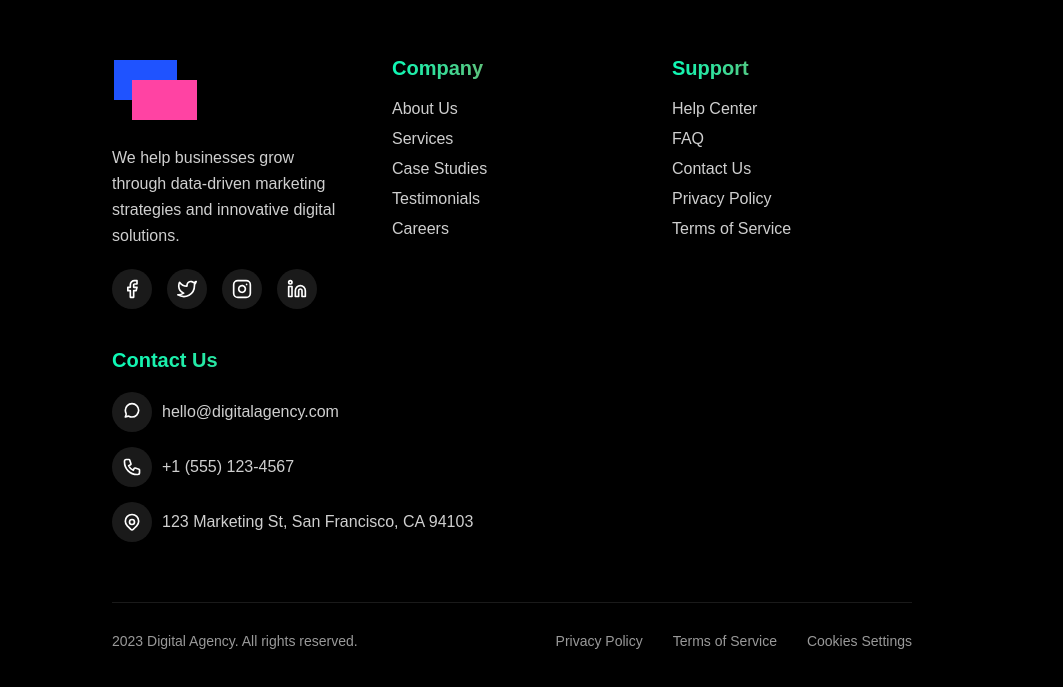
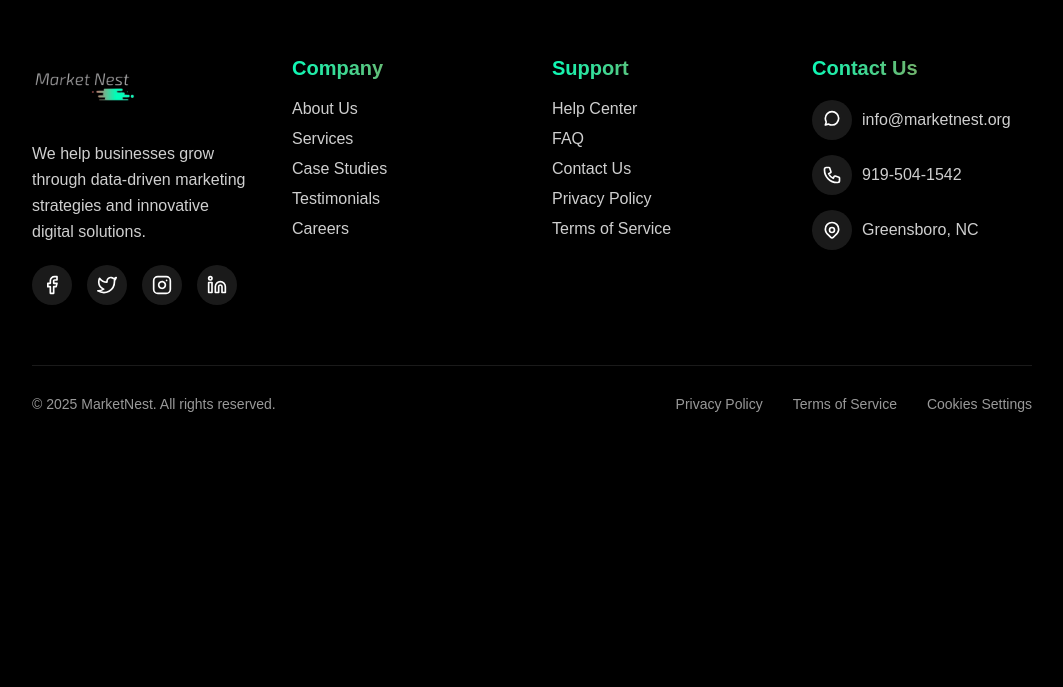
Before and after one commit to philly88r/marketnest, a React (Create React App) app: page / in a window 1280 px wide. Shown: the part 9424-10111 px from the top of the page, without its empty margins (148-1211 px from the left). After the commit the page ends 9876 px from the top, so only its background shows below. Built offline with nearby package versions, Linux system fonts and the light colour scheme.

Commit message:
Updated footer with correct contact info (info@marketnest.org, 919-504-1542, Greensboro NC) and improved layout

```diff
--- a/src/components/Footer.tsx
+++ b/src/components/Footer.tsx
@@ -2,22 +2,27 @@ import React from 'react';
 import styled from 'styled-components';
 
 const FooterContainer = styled.footer`
-  padding: 80px 200px 40px;
+  padding: 80px 80px 40px 60px;
   background: rgba(0, 0, 0, 0.5);
   backdrop-filter: blur(10px);
   position: relative;
   overflow: hidden;
+  max-width: 1200px;
+  margin: 0 auto 0 60px;
+  width: calc(100% - 60px);
 
   @media (max-width: 1200px) {
-    padding: 80px 100px 40px;
+    padding: 80px 60px 40px 60px;
   }
 
   @media (max-width: 992px) {
-    padding: 70px 60px 40px;
+    padding: 70px 40px 40px 40px;
   }
 
   @media (max-width: 768px) {
     padding: 60px 20px 30px;
+    margin: 0 auto;
+    width: 100%;
   }
 `;
 
@@ -213,10 +218,7 @@ const Footer: React.FC = () => {
       <FooterContent>
         <FooterColumn>
           <LogoContainer>
-            <Logo>
-              <LogoBlue />
-              <LogoPink />
-            </Logo>
+            <img src="/logo.svg" alt="MarketNest Logo" style={{ height: '60px', width: 'auto' }} />
           </LogoContainer>
           <CompanyDescription>
             We help businesses grow through data-driven marketing strategies and innovative digital solutions.
@@ -280,7 +282,7 @@ const Footer: React.FC = () => {
                   <path d="M20 10C20 14.4183 16.4183 18 12 18C10.5937 18 9.27223 17.6372 8.12398 17C7.53381 16.6879 4 18 4 18C4 18 5.3121 14.4662 5 13.876C4.36283 12.7278 4 11.4063 4 10C4 5.58172 7.58172 2 12 2C16.4183 2 20 5.58172 20 10Z" stroke="white" strokeWidth="2" strokeLinecap="round" strokeLinejoin="round"/>
                 </svg>
               </ContactIcon>
-              <ContactText>hello@digitalagency.com</ContactText>
+              <ContactText>info@marketnest.org</ContactText>
             </ContactItem>
             <ContactItem>
               <ContactIcon>
@@ -288,7 +290,7 @@ const Footer: React.FC = () => {
                   <path d="M3 5C3 3.89543 3.89543 3 5 3H8.27924C8.70967 3 9.09181 3.27543 9.22792 3.68377L10.7257 8.17721C10.8831 8.64932 10.6694 9.16531 10.2243 9.38787L7.96701 10.5165C9.06925 12.9612 11.0388 14.9308 13.4835 16.033L14.6121 13.7757C14.8347 13.3306 15.3507 13.1169 15.8228 13.2743L20.3162 14.7721C20.7246 14.9082 21 15.2903 21 15.7208V19C21 20.1046 20.1046 21 19 21H18C9.71573 21 3 14.2843 3 6V5Z" stroke="white" strokeWidth="2" strokeLinecap="round" strokeLinejoin="round"/>
                 </svg>
               </ContactIcon>
-              <ContactText>+1 (555) 123-4567</ContactText>
+              <ContactText>919-504-1542</ContactText>
             </ContactItem>
             <ContactItem>
               <ContactIcon>
@@ -297,7 +299,7 @@ const Footer: React.FC = () => {
                   <path d="M15 12C15 13.6569 13.6569 15 12 15C10.3431 15 9 13.6569 9 12C9 10.3431 10.3431 9 12 9C13.6569 9 15 10.3431 15 12Z" stroke="white" strokeWidth="2" strokeLinecap="round" strokeLinejoin="round"/>
                 </svg>
               </ContactIcon>
-              <ContactText>123 Marketing St, San Francisco, CA 94103</ContactText>
+              <ContactText>Greensboro, NC</ContactText>
             </ContactItem>
           </ContactInfo>
         </FooterColumn>
@@ -306,7 +308,7 @@ const Footer: React.FC = () => {
       <Divider />
 
       <BottomFooter>
-        <Copyright> 2023 Digital Agency. All rights reserved.</Copyright>
+        <Copyright>© 2025 MarketNest. All rights reserved.</Copyright>
         <BottomLinks>
           <BottomLink href="#">Privacy Policy</BottomLink>
           <BottomLink href="#">Terms of Service</BottomLink>
```
